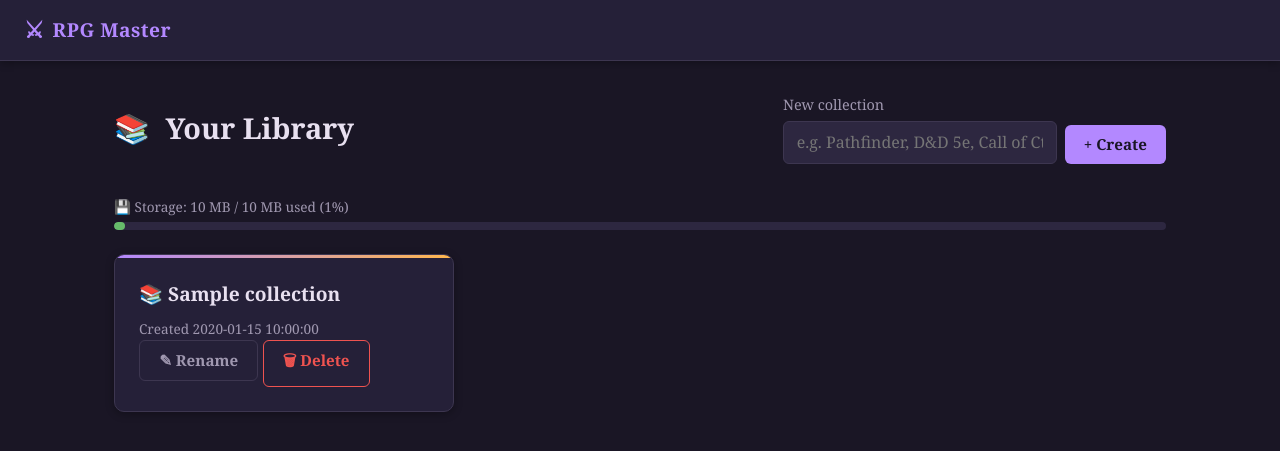
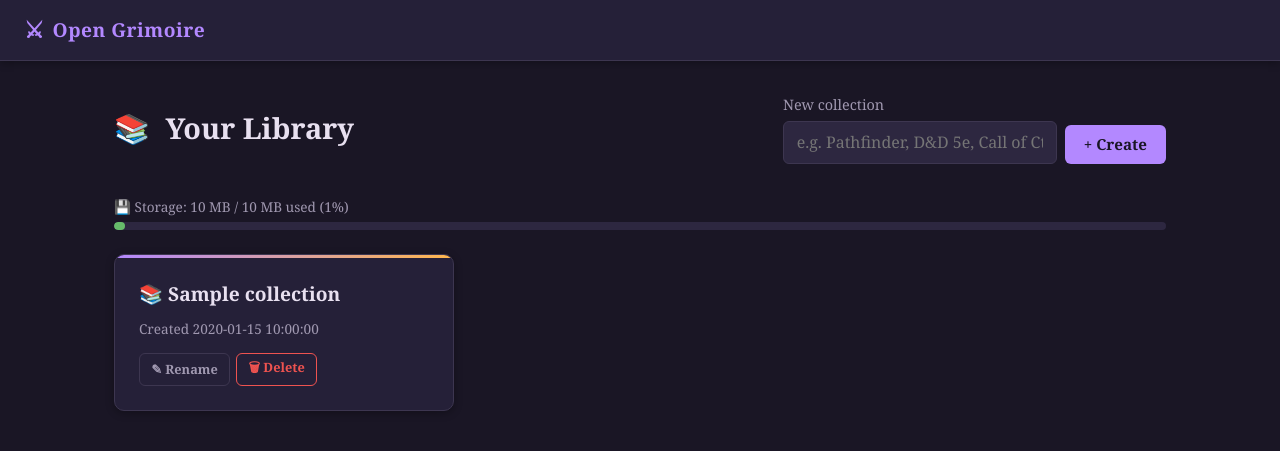
Before and after one commit to superversivesf/open-grimoire, a Python web app: template app/web/templates/library.html in a window 1280 px wide. Shown: the top 451 px of the page. Run offline with Jinja, Linux system fonts and the light colour scheme; the template is opened without the code that fills it: most values are stand-ins (such as "Sample title", 1, 10 or a date in 2020); some libraries are stand-ins or nearby versions.

Commit message:
feat: rename to Open Grimoire + enrich progress counter
Rename:
- All templates, README, Dockerfile, docker-compose renamed to Open Grimoire
- Nav bar, login page, page titles all updated

Enrich progress:
- Added enrich_progress and enrich_total columns to docs table (auto-migrates)
- Pipeline runner updates progress after each section is enriched
- Table template shows 'enriching 45/96' with a mini progress bar
- Progress bar fills live via the 3-second HTMX auto-refresh
- New CSS for .rpg-enrich-bar and .rpg-enrich-fill

Collection management:
- Rename collection (modal dialog)
- Delete collection (confirm dialog, removes all docs + files + sessions)
- Library cards have Rename and Delete buttons

149 tests passing

```diff
--- a/app/main.py
+++ b/app/main.py
@@ -13,7 +13,7 @@ from app.queue.worker import QueueWorker
 
 
 def create_app(cfg: Config, session_secret: str) -> FastAPI:
-    app = FastAPI(title="RPG Master")
+    app = FastAPI(title="Open Grimoire")
     app.state.config = cfg
     app.state.session_secret = session_secret
     cfg.data_dir.mkdir(parents=True, exist_ok=True)
--- a/app/pipeline/runner.py
+++ b/app/pipeline/runner.py
@@ -6,7 +6,7 @@ from app.pipeline.structure import Structurer
 from app.pipeline.tier import tier_document
 from app.pipeline.enrich import Enricher
 from app.pipeline.index import index_document
-from app.storage.user_db import init_user_db, update_doc_status
+from app.storage.user_db import init_user_db, update_doc_status, update_enrich_progress
 from app.storage.shared_db import init_shared_db, complete_job
 from app.storage.paths import user_data_dir
 from app.logging_utils import get_logger
@@ -82,6 +82,7 @@ class PipelineRunner:
             update_doc_status(uconn, doc_id, "enriching")
             if self.gateway is not None:
                 log.info(f"JOB {job_id[:8]} STAGE 4: enriching {len(leaf_paths)} sections")
+                update_enrich_progress(uconn, doc_id, 0, len(leaf_paths))
                 enricher = Enricher(self.gateway)
                 full_paths = [udata / p for p in leaf_paths]
                 page_map = self._build_page_map(tree, udata, leaf_paths)
@@ -96,6 +97,7 @@ class PipelineRunner:
                         log.debug(f"JOB {job_id[:8]} ENRICH {i+1}/{len(full_paths)}: {p.name} -> summary=\"{summary}\" keywords={keywords}")
                     except Exception as e:
                         log.warning(f"JOB {job_id[:8]} ENRICH {i+1}/{len(full_paths)} FAILED: {p.name} -> {e}")
+                    update_enrich_progress(uconn, doc_id, i + 1, len(leaf_paths))
                 log.info(f"JOB {job_id[:8]} STAGE 4 DONE: {enriched}/{len(leaf_paths)} sections enriched, {time.time()-t0:.1f}s")
             else:
                 log.info(f"JOB {job_id[:8]} STAGE 4 SKIPPED: no gateway")
--- a/app/web/static/rpg.css
+++ b/app/web/static/rpg.css
@@ -202,6 +202,15 @@ body {
   background: var(--rpg-error);
   color: #fff;
 }
+.rpg-btn-sm {
+  padding: 0.3rem 0.7rem !important;
+  font-size: 0.8rem !important;
+}
+.rpg-card-actions {
+  margin-top: 0.8rem;
+  display: flex;
+  gap: 0.4rem;
+}
 
 /* === INLINE FORM === */
 .rpg-inline-form {
@@ -248,6 +257,22 @@ body {
   background: rgba(255,167,38,0.15); color: var(--rpg-pending);
 }
 .rpg-badge-failed { background: rgba(239,83,80,0.2); color: var(--rpg-error); }
+
+/* === ENRICH PROGRESS BAR === */
+.rpg-enrich-bar {
+  width: 100%;
+  height: 4px;
+  background: var(--rpg-surface-2);
+  border-radius: 2px;
+  overflow: hidden;
+  margin-top: 3px;
+}
+.rpg-enrich-fill {
+  height: 100%;
+  background: var(--rpg-pending);
+  border-radius: 2px;
+  transition: width 0.3s;
+}
 
 /* === CHAT === */
 .rpg-chat-log { margin-bottom: 1.5rem; }
--- a/app/web/templates/base.html
+++ b/app/web/templates/base.html
@@ -3,7 +3,7 @@
 <head>
   <meta charset="utf-8">
   <meta name="viewport" content="width=device-width, initial-scale=1">
-  <title>{% block title %}RPG Master{% endblock %}</title>
+  <title>{% block title %}Open Grimoire{% endblock %}</title>
   <link rel="preconnect" href="https://fonts.googleapis.com">
   <link rel="stylesheet" href="https://fonts.googleapis.com/css2?family=Inter:wght@400;600&display=swap">
   <link rel="stylesheet" href="/static/rpg.css">
@@ -12,7 +12,7 @@
 <body>
   <nav class="rpg-nav">
     <a href="/" class="rpg-nav-brand">
-      <span class="icon">&#9876;</span> RPG Master
+      <span class="icon">&#9876;</span> Open Grimoire
     </a>
     <div class="rpg-nav-links">
       {% if user_id %}
--- a/app/web/templates/chat.html
+++ b/app/web/templates/chat.html
@@ -1,5 +1,5 @@
 {% extends "base.html" %}
-{% block title %}Chat — RPG Master{% endblock %}
+{% block title %}Chat — Open Grimoire{% endblock %}
 {% block content %}
 <div class="rpg-breadcrumb">
   <a href="/">&#128218; Library</a>
--- a/app/web/templates/collection.html
+++ b/app/web/templates/collection.html
@@ -1,5 +1,5 @@
 {% extends "base.html" %}
-{% block title %}{{ collection.name }} — RPG Master{% endblock %}
+{% block title %}{{ collection.name }} — Open Grimoire{% endblock %}
 {% block content %}
 <div class="rpg-breadcrumb">
   <a href="/">&#128218; Library</a>
--- a/app/web/templates/doc.html
+++ b/app/web/templates/doc.html
@@ -1,5 +1,5 @@
 {% extends "base.html" %}
-{% block title %}{{ doc.title }} — RPG Master{% endblock %}
+{% block title %}{{ doc.title }} — Open Grimoire{% endblock %}
 {% block content %}
 <div class="rpg-breadcrumb">
   <a href="/">&#128218; Library</a>
--- a/app/web/templates/doc_leaf.html
+++ b/app/web/templates/doc_leaf.html
@@ -1,5 +1,5 @@
 {% extends "base.html" %}
-{% block title %}{{ path }} — RPG Master{% endblock %}
+{% block title %}{{ path }} — Open Grimoire{% endblock %}
 {% block content %}
 <div class="rpg-breadcrumb">
   <a href="/">&#128218; Library</a>
--- a/app/web/templates/library.html
+++ b/app/web/templates/library.html
@@ -1,5 +1,5 @@
 {% extends "base.html" %}
-{% block title %}Library — RPG Master{% endblock %}
+{% block title %}Library — Open Grimoire{% endblock %}
 {% block content %}
 <div class="rpg-page-header">
   <h1 class="rpg-page-title"><span class="icon">&#128218;</span> Your Library</h1>
--- a/app/web/templates/login.html
+++ b/app/web/templates/login.html
@@ -1,9 +1,9 @@
 {% extends "base.html" %}
-{% block title %}Login — RPG Master{% endblock %}
+{% block title %}Login — Open Grimoire{% endblock %}
 {% block content %}
 <div class="rpg-card rpg-login-card">
   <span class="icon">&#9876;</span>
-  <h2>RPG Master</h2>
+  <h2>Open Grimoire</h2>
   <p class="rpg-meta" style="text-align:center; margin-bottom:1.5rem;">Sign in to search your RPG manuals</p>
   {% if error %}<p class="rpg-error" style="text-align:center;">{{ error }}</p>{% endif %}
   <form method="post" action="/login">
--- a/app/web/templates/sessions.html
+++ b/app/web/templates/sessions.html
@@ -1,5 +1,5 @@
 {% extends "base.html" %}
-{% block title %}Sessions — RPG Master{% endblock %}
+{% block title %}Sessions — Open Grimoire{% endblock %}
 {% block content %}
 <h1 class="rpg-page-title" style="margin-bottom:1.5rem;"><span class="icon">&#128172;</span> Recent Sessions</h1>
 
--- a/app/web/templates/upload.html
+++ b/app/web/templates/upload.html
@@ -1,5 +1,5 @@
 {% extends "base.html" %}
-{% block title %}Upload — RPG Master{% endblock %}
+{% block title %}Upload — Open Grimoire{% endblock %}
 {% block content %}
 <div class="rpg-breadcrumb">
   <a href="/">&#128218; Library</a>
--- a/docker-compose.yml
+++ b/docker-compose.yml
@@ -1,6 +1,7 @@
 services:
   app:
     build: .
+    container_name: open-grimoire
     ports:
       - "8000:8000"
     environment:
```
Also changed, not shown: app/web/templates/_table.html (+12 -1 lines), README.md, app/storage/user_db.py, 2 other files.
